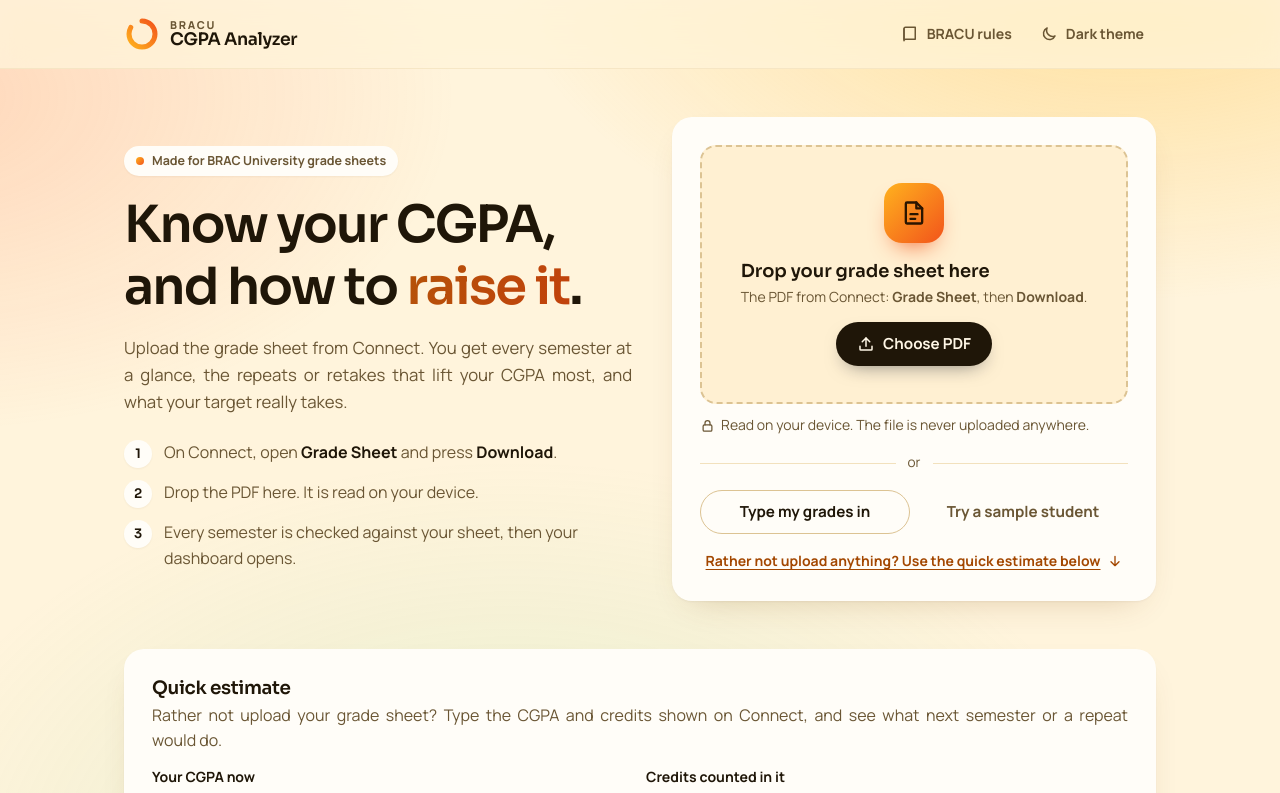
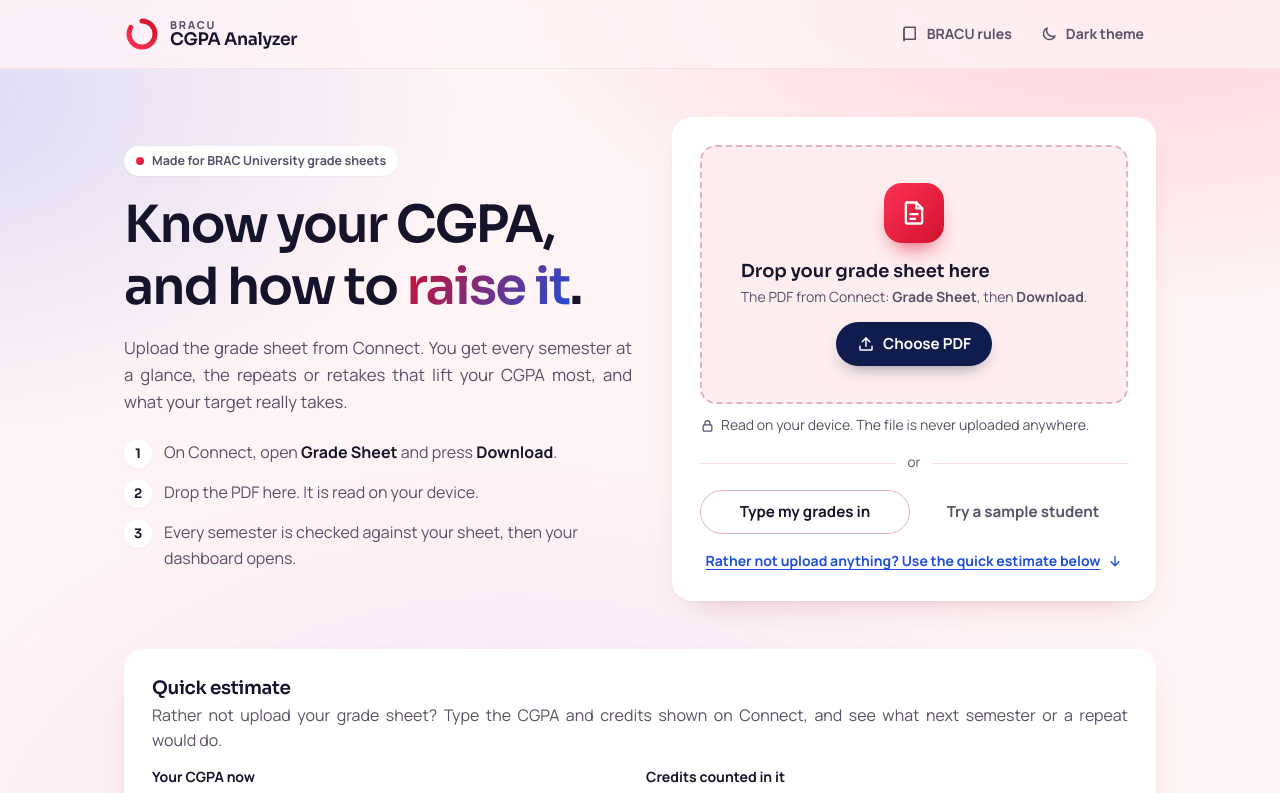
Before and after one commit to FaiazPronoy/BRACU-CGPA-Analyzer, a React (Vite) app: page / in a window 1280 px wide. Shown: the top 793 px of the page. Built offline with nearby package versions, Linux system fonts and the light colour scheme.

Commit message:
Switch to red and blue theme

```diff
--- a/index.html
+++ b/index.html
@@ -5,8 +5,8 @@
     <meta name="viewport" content="width=device-width, initial-scale=1.0" />
     <title>BRACU CGPA Analyzer</title>
     <meta name="description" content="An accurate CGPA calculator for BRACU: upload your grade sheet, see your CGPA, plan how to raise it." />
-    <meta name="theme-color" content="#FFF4DC" media="(prefers-color-scheme: light)" />
-    <meta name="theme-color" content="#120D06" media="(prefers-color-scheme: dark)" />
+    <meta name="theme-color" content="#FFF4F5" media="(prefers-color-scheme: light)" />
+    <meta name="theme-color" content="#0C0A16" media="(prefers-color-scheme: dark)" />
     <link rel="icon" href="./favicon.svg" type="image/svg+xml" />
     <link rel="preconnect" href="https://fonts.googleapis.com" />
     <link rel="preconnect" href="https://fonts.gstatic.com" crossorigin />
--- a/src/styles.css
+++ b/src/styles.css
@@ -1,40 +1,40 @@
-/* BRACU CGPA Analyzer. Bright and clear: a butter yellow page, warm white
-   cards that float rather than sit in boxes, and one sunflower to tangerine
-   gradient that marks the numbers that matter. Colours are variables here;
-   the dark theme is the second block. */
-
-/* the light theme is a sunny page: butter ground, warm white cards, and one
-   sunflower to tangerine gradient for the numbers that matter */
+/* BRACU CGPA Analyzer. Bold and clear: a blush white page lit with red and
+   blue, white cards that float rather than sit in boxes, and one hot red
+   gradient for the numbers that matter. Blue is the second voice: links,
+   the semester bars, the buttons you press. Colours are variables here; the
+   dark theme is the second block. */
+
 :root {
-  --bg: #FFF4DC;
-  --card: #FFFDF8;
-  --sunk: #FFF0D2;
-  --line: #F2E1BD;
-  --line-2: #DCC393;
-  --ink: #1F1608;
-  --ink-2: #6A5634;
-  --navy: #1F1608;
-  --navy-2: #3A2A10;
-  --on-navy: #FFF7E6;
-  --data: #A34700;
-  --data-lo: #FFE8C2;
-  --grad-a: #FFB21E;
-  --grad-b: #F2541B;
-  /* the same gradient, deep enough to be read as text on the butter page */
-  --text-a: #B45309;
-  --text-b: #C2410C;
-  --pen: #C42B45;
-  --pen-lo: #FDE8EC;
+  --bg: #FFF4F5;
+  --card: #FFFFFF;
+  --sunk: #FFEEF0;
+  --line: #F5DADF;
+  --line-2: #E5B4BE;
+  --ink: #15142A;
+  --ink-2: #5A5068;
+  /* the dark blue that anchors the red: primary buttons and the logo tile */
+  --navy: #0F1C4D;
+  --navy-2: #1E3280;
+  --on-navy: #FFFFFF;
+  --data: #1E4FD8;
+  --data-lo: #E3EAFF;
+  --grad-a: #FF3355;
+  --grad-b: #D0102E;
+  /* red into blue, deep enough to be read as text on the blush page */
+  --text-a: #D0102E;
+  --text-b: #1E4FD8;
+  --pen: #B3123A;
+  --pen-lo: #FDE6EB;
   --good: #0A7A52;
   --good-lo: #DFF5EA;
   --warn: #8A5200;
   --warn-lo: #FFF1DB;
-  --bar: #F5E4C2;
-  --glow: rgb(255 190 50 / 0.42);
-  --glow-2: rgb(255 125 80 / 0.24);
-  --glow-3: rgb(140 220 150 / 0.22);
-  --shadow: 0 1px 2px rgb(60 36 0 / 0.05), 0 14px 34px -20px rgb(120 70 0 / 0.3);
-  --shadow-lift: 0 2px 4px rgb(60 36 0 / 0.06), 0 22px 44px -22px rgb(120 70 0 / 0.38);
+  --bar: #DCE5FF;
+  --glow: rgb(255 51 85 / 0.2);
+  --glow-2: rgb(40 90 255 / 0.16);
+  --glow-3: rgb(150 70 255 / 0.1);
+  --shadow: 0 1px 2px rgb(40 10 30 / 0.05), 0 14px 34px -20px rgb(120 10 40 / 0.28);
+  --shadow-lift: 0 2px 4px rgb(40 10 30 / 0.06), 0 22px 44px -22px rgb(120 10 40 / 0.36);
   --radius: 20px;
   --radius-sm: 12px;
   --display: 'Sora', system-ui, sans-serif;
@@ -43,30 +43,32 @@
 }
 
 .dark {
-  --bg: #120D06;
-  --card: #1C150B;
-  --sunk: #261D0F;
-  --line: #372A15;
-  --line-2: #4D3C1F;
-  --ink: #FBF1DE;
-  --ink-2: #C9B48F;
-  --navy: #FBF1DE;
+  --bg: #0C0A16;
+  --card: #151223;
+  --sunk: #1E1930;
+  --line: #2C2544;
+  --line-2: #42395F;
+  --ink: #F5EFF7;
+  --ink-2: #BCB1CC;
+  --navy: #F5EFF7;
   --navy-2: #FFFFFF;
-  --on-navy: #120D06;
-  --data: #FFC24D;
-  --text-a: #FFC24D;
-  --text-b: #FF8A5B;
-  --data-lo: #33240C;
+  --on-navy: #0C0A16;
+  --data: #86A6FF;
+  --text-a: #FF6680;
+  --text-b: #86A6FF;
+  --data-lo: #1A2448;
+  --grad-a: #FF4766;
+  --grad-b: #E0163A;
   --pen: #FF8497;
   --pen-lo: #3A1621;
   --good: #4FDCA3;
   --good-lo: #0F2E22;
   --warn: #F5C56D;
   --warn-lo: #33260F;
-  --bar: #33271A;
-  --glow: rgb(255 178 30 / 0.12);
-  --glow-2: rgb(242 84 27 / 0.1);
-  --glow-3: rgb(80 200 120 / 0.06);
+  --bar: #25264A;
+  --glow: rgb(255 51 85 / 0.12);
+  --glow-2: rgb(60 110 255 / 0.12);
+  --glow-3: rgb(150 70 255 / 0.06);
   --shadow: 0 1px 2px rgb(0 0 0 / 0.3), 0 16px 36px -20px rgb(0 0 0 / 0.8);
   --shadow-lift: 0 2px 4px rgb(0 0 0 / 0.3), 0 24px 48px -22px rgb(0 0 0 / 0.9);
   color-scheme: dark;
@@ -646,7 +648,7 @@ svg {
 }
 /* white on the light end of the gradient is too faint, so this one runs deep in both themes */
 .pill.navy {
-  background: linear-gradient(135deg, #B45309, #C2410C);
+  background: linear-gradient(135deg, #D0102E, #1E4FD8);
   color: #fff;
 }
 .code {
@@ -856,7 +858,7 @@ table.plain .num {
   height: 60px;
   border-radius: 18px;
   background: linear-gradient(135deg, var(--grad-a), var(--grad-b));
-  color: #2A1500;
+  color: #fff;
   box-shadow: 0 12px 24px -12px var(--grad-b);
 }
 .drop-icon svg {
@@ -1071,7 +1073,7 @@ table.plain .num {
   flex-shrink: 0;
   border-radius: 14px;
   background: linear-gradient(135deg, var(--grad-a), var(--grad-b));
-  color: #2A1500;
+  color: #fff;
 }
 .action-icon svg {
   width: 20px;
```
Also changed, not shown: public/favicon.svg.
